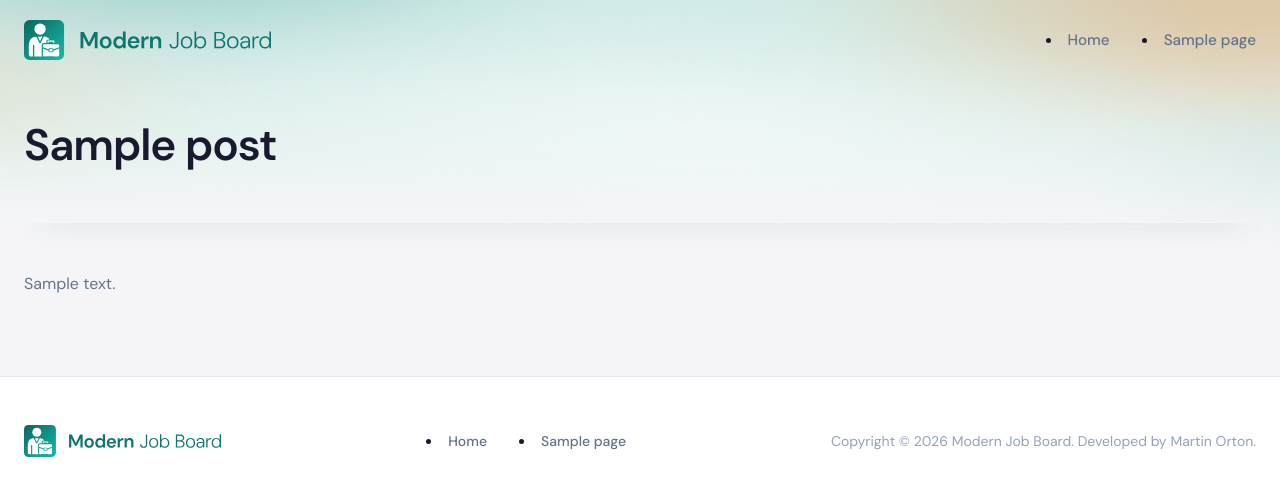
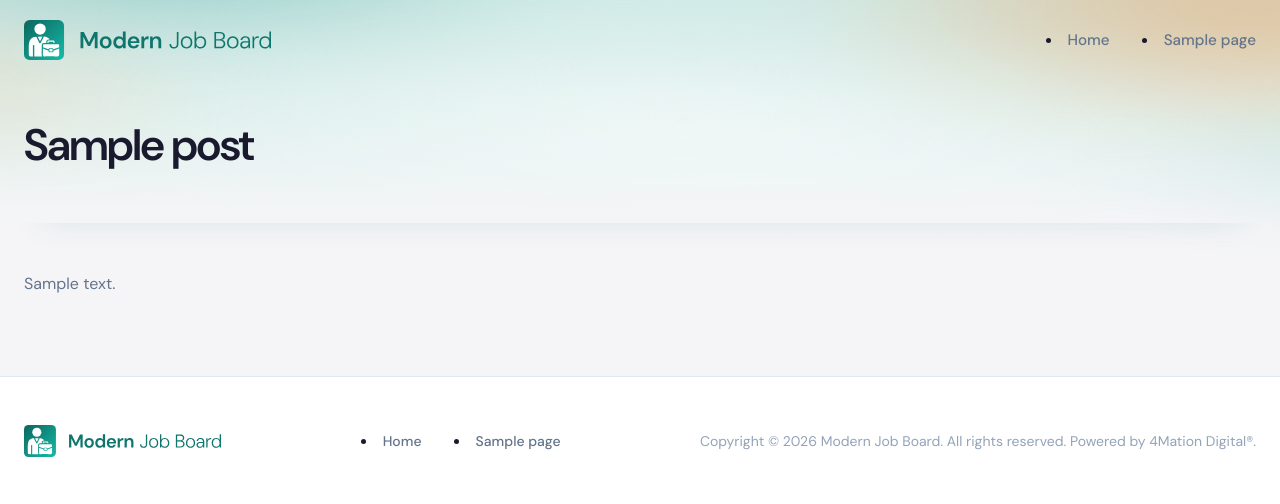
Before and after one commit to MartinOrton/modern-job-board-theme, a WordPress theme: template index.php in a window 1280 px wide. Shown: the top 504 px of the page. Run offline with PHP 8.4 and a stand-in for WordPress, Linux system fonts and the light colour scheme; the site name, menu and one post (Sample post) are stand-ins, and other content is empty.

Commit message:
Self-hosted DM Sans, new copyright line (0.9.0-beta.72)
- DM Sans served from the theme (variable woff2, latin + latin-ext);
  no more requests to Google Fonts on the site or in the editor.
- Footer: "Copyright © {year} Modern Job Board. All rights reserved.
  Powered by 4Mation Digital®", linked to 4mation.digital in a new tab.
- Privacy and Cookie Policy: Google Fonts item removed (one-off update
  of the live pages).

Co-Authored-By: Claude Opus 5.5 <noreply@anthropic.com>
Claude-Session: https://claude.ai/code/session_011eNM8LrPwtigcZq5nayHnB

```diff
--- /dev/null
+++ b/css/fonts.css
@@ -0,0 +1,48 @@
+/**
+ * DM Sans, served from the theme (no requests to Google Fonts).
+ *
+ * Variable font with optical size (9-40) and weight (100-1000) axes, normal
+ * and italic, split into latin and latin-ext like Google Fonts does.
+ * Files: fonts/dm-sans/ (from @fontsource-variable/dm-sans 5.3.0).
+ * Licence: SIL Open Font License 1.1, fonts/dm-sans/OFL.txt.
+ */
+
+@font-face {
+    font-family: 'DM Sans';
+    font-style: normal;
+    font-weight: 100 1000;
+    font-display: swap;
+    src: url(../fonts/dm-sans/dm-sans-latin-ext-opsz-normal.woff2) format('woff2-variations'),
+        url(../fonts/dm-sans/dm-sans-latin-ext-opsz-normal.woff2) format('woff2');
+    unicode-range: U+0100-02BA,U+02BD-02C5,U+02C7-02CC,U+02CE-02D7,U+02DD-02FF,U+0304,U+0308,U+0329,U+1D00-1DBF,U+1E00-1E9F,U+1EF2-1EFF,U+2020,U+20A0-20AB,U+20AD-20C0,U+2113,U+2C60-2C7F,U+A720-A7FF;
+}
+
+@font-face {
+    font-family: 'DM Sans';
+    font-style: italic;
+    font-weight: 100 1000;
+    font-display: swap;
+    src: url(../fonts/dm-sans/dm-sans-latin-ext-opsz-italic.woff2) format('woff2-variations'),
+        url(../fonts/dm-sans/dm-sans-latin-ext-opsz-italic.woff2) format('woff2');
+    unicode-range: U+0100-02BA,U+02BD-02C5,U+02C7-02CC,U+02CE-02D7,U+02DD-02FF,U+0304,U+0308,U+0329,U+1D00-1DBF,U+1E00-1E9F,U+1EF2-1EFF,U+2020,U+20A0-20AB,U+20AD-20C0,U+2113,U+2C60-2C7F,U+A720-A7FF;
+}
+
+@font-face {
+    font-family: 'DM Sans';
+    font-style: normal;
+    font-weight: 100 1000;
+    font-display: swap;
+    src: url(../fonts/dm-sans/dm-sans-latin-opsz-normal.woff2) format('woff2-variations'),
+        url(../fonts/dm-sans/dm-sans-latin-opsz-normal.woff2) format('woff2');
+    unicode-range: U+0000-00FF,U+0131,U+0152-0153,U+02BB-02BC,U+02C6,U+02DA,U+02DC,U+0304,U+0308,U+0329,U+2000-206F,U+20AC,U+2122,U+2191,U+2193,U+2212,U+2215,U+FEFF,U+FFFD;
+}
+
+@font-face {
+    font-family: 'DM Sans';
+    font-style: italic;
+    font-weight: 100 1000;
+    font-display: swap;
+    src: url(../fonts/dm-sans/dm-sans-latin-opsz-italic.woff2) format('woff2-variations'),
+        url(../fonts/dm-sans/dm-sans-latin-opsz-italic.woff2) format('woff2');
+    unicode-range: U+0000-00FF,U+0131,U+0152-0153,U+02BB-02BC,U+02C6,U+02DA,U+02DC,U+0304,U+0308,U+0329,U+2000-206F,U+20AC,U+2122,U+2191,U+2193,U+2212,U+2215,U+FEFF,U+FFFD;
+}
--- a/css/site.css
+++ b/css/site.css
@@ -132,6 +132,13 @@
 
 .site-footer__copy a {
     font-size: inherit;
+}
+
+/* Keep the line clear of the floating back-to-top button on small screens. */
+@media (max-width: 1023px) {
+    .site-footer__bottom {
+        padding-right: 3.75rem;
+    }
 }
 
 .site-footer__extra {
--- a/footer.php
+++ b/footer.php
@@ -29,7 +29,7 @@
                 </nav>
             </div>
             <div class="site-footer__bottom">
-                <p class="site-footer__copy"><?php echo wp_kses( mjb_theme_footer_copyright(), array( 'a' => array( 'href' => true ) ) ); ?></p>
+                <p class="site-footer__copy"><?php echo wp_kses( mjb_theme_footer_copyright(), array( 'a' => array( 'href' => true, 'target' => true, 'rel' => true ) ) ); ?></p>
                 <?php if ( ! empty( $mjb_footer['loose'] ) ) : ?>
                     <ul class="site-footer__extra">
                         <?php foreach ( $mjb_footer['loose'] as $mjb_link ) : ?>
@@ -69,8 +69,7 @@
                     <a href="https://martinorton.com">Author</a>
                 <?php endif; ?>
             </div>
-            <div class="footer-copy">Copyright &copy; <?php echo esc_html( gmdate( 'Y' ) ); ?> Modern Job Board. Developed by <a
-                    href="https://martinorton.com">Martin Orton</a>.</div>
+            <div class="footer-copy"><?php echo wp_kses( mjb_theme_footer_copyright(), array( 'a' => array( 'href' => true, 'target' => true, 'rel' => true ) ) ); ?></div>
         </div>
     </footer>
     <?php endif; ?>
--- a/functions.php
+++ b/functions.php
@@ -5,7 +5,7 @@
  * @package ModernJobBoardTheme
  */
 
-define( 'MJB_THEME_VERSION', '0.9.0-beta.71' );
+define( 'MJB_THEME_VERSION', '0.9.0-beta.72' );
 
 if ( ! function_exists( 'mjb_theme_setup' ) ) {
 	/**
@@ -50,7 +50,7 @@ if ( ! function_exists( 'mjb_theme_setup' ) ) {
 
 		add_editor_style(
 			array(
-				'https://fonts.googleapis.com/css2?family=DM+Sans:ital,opsz,wght@0,9..40,400;0,9..40,500;0,9..40,600;0,9..40,700;1,9..40,400&display=swap',
+				'css/fonts.css',
 				'css/styles.css',
 				'css/editor.css',
 				'style.css',
@@ -64,17 +64,18 @@ add_action( 'after_setup_theme', 'mjb_theme_setup' );
  * Enqueue frontend scripts and styles.
  */
 function mjb_theme_scripts() {
+	// DM Sans is served from the theme: no requests to Google Fonts.
 	wp_enqueue_style(
-		'mjb-google-fonts',
-		'https://fonts.googleapis.com/css2?family=DM+Sans:ital,opsz,wght@0,9..40,400;0,9..40,500;0,9..40,600;0,9..40,700;1,9..40,400&display=swap',
+		'mjb-fonts',
+		get_template_directory_uri() . '/css/fonts.css',
 		array(),
-		null
+		MJB_THEME_VERSION
 	);
 
 	wp_enqueue_style(
 		'mjb-main-style',
 		get_template_directory_uri() . '/css/styles.css',
-		array( 'mjb-google-fonts' ),
+		array( 'mjb-fonts' ),
 		MJB_THEME_VERSION
 	);
 
@@ -140,16 +141,16 @@ add_action( 'wp_enqueue_scripts', 'mjb_theme_scripts' );
  */
 function mjb_theme_editor_assets() {
 	wp_enqueue_style(
-		'mjb-google-fonts-editor',
-		'https://fonts.googleapis.com/css2?family=DM+Sans:ital,opsz,wght@0,9..40,400;0,9..40,500;0,9..40,600;0,9..40,700;1,9..40,400&display=swap',
+		'mjb-fonts-editor',
+		get_template_directory_uri() . '/css/fonts.css',
 		array(),
-		null
+		MJB_THEME_VERSION
 	);
 
 	wp_enqueue_style(
 		'mjb-main-style-editor',
 		get_template_directory_uri() . '/css/styles.css',
-		array( 'mjb-google-fonts-editor' ),
+		array( 'mjb-fonts-editor' ),
 		MJB_THEME_VERSION
 	);
 
--- a/inc/footer.php
+++ b/inc/footer.php
@@ -138,15 +138,25 @@ function mjb_theme_footer_heading( $item ) {
 }
 
 /**
+ * Address of 4Mation Digital, linked from the copyright line.
+ * Change it with the mjb_theme_company_url filter.
+ *
+ * @return string
+ */
+function mjb_theme_company_url() {
+	return (string) apply_filters( 'mjb_theme_company_url', 'https://4mation.digital/' );
+}
+
+/**
  * Copyright line at the bottom of the footer.
  *
  * @return string
  */
 function mjb_theme_footer_copyright() {
 	return sprintf(
-		/* translators: 1: year, 2: link to the developer's site */
-		__( 'Copyright &copy; %1$s Modern Job Board, a product of 4Mation Digital (Pty) Ltd. Developed by %2$s.', 'modern-job-board-theme' ),
+		/* translators: 1: year, 2: link to 4Mation Digital */
+		__( 'Copyright &copy; %1$s Modern Job Board. All rights reserved. Powered by %2$s.', 'modern-job-board-theme' ),
 		esc_html( gmdate( 'Y' ) ),
-		'<a href="https://martinorton.com">Martin Orton</a>'
+		'<a href="' . esc_url( mjb_theme_company_url() ) . '" target="_blank" rel="noopener">4Mation Digital&reg;</a>'
 	);
 }
--- a/inc/pages/cookie-policy.html
+++ b/inc/pages/cookie-policy.html
@@ -40,8 +40,6 @@
 
 <!-- wp:list -->
 <ul class="wp-block-list"><!-- wp:list-item -->
-<li><strong>Google Fonts</strong> supplies the site's typeface. It does not set cookies, but Google receives your IP address.</li>
-<!-- /wp:list-item --><!-- wp:list-item -->
 <li><strong>Google Maps</strong> shows the map in the demo job board, when it is switched on.</li>
 <!-- /wp:list-item --><!-- wp:list-item -->
 <li><strong>Google reCAPTCHA</strong> can protect forms against spam, when it is switched on.</li>
--- a/inc/pages/privacy-policy.html
+++ b/inc/pages/privacy-policy.html
@@ -78,8 +78,6 @@
 <!-- /wp:list-item --><!-- wp:list-item -->
 <li><strong>Email delivery.</strong> Messages from the website are sent through our hosting provider's mail server or an email delivery service.</li>
 <!-- /wp:list-item --><!-- wp:list-item -->
-<li><strong>Google Fonts.</strong> The site loads its typeface from Google's servers, so your browser sends your IP address to Google when a page loads. See <a href="https://policies.google.com/privacy" target="_blank" rel="noreferrer noopener">Google's privacy policy</a>.</li>
-<!-- /wp:list-item --><!-- wp:list-item -->
 <li><strong>Google Maps</strong> shows the map in the demo job board, and <strong>Google reCAPTCHA</strong> can protect forms against spam. When these are switched on, Google receives your IP address and may set its own cookies.</li>
 <!-- /wp:list-item --><!-- wp:list-item -->
 <li><strong>flagcdn.com</strong> serves the small country flag images in the demo's currency picker.</li>
--- a/style.css
+++ b/style.css
@@ -4,7 +4,7 @@ Theme URI: https://www.modernjobboard.com
 Author: Martin Orton / Antigravity
 Author URI: https://martinorton.com
 Description: Custom WordPress theme converted from a static HTML template for Modern Job Board. Pre-stable beta release (not 1.0 stable).
-Version: 0.9.0-beta.71
+Version: 0.9.0-beta.72
 License: GNU General Public License v2 or later
 License URI: http://www.gnu.org/licenses/gpl-2.0.html
 Text Domain: modern-job-board-theme
```
Also changed, not shown: fonts/dm-sans/OFL.txt (added, +93 -0 lines), inc/site.php (+52 -0 lines), CHANGELOG.md, fonts/dm-sans/dm-sans-latin-ext-opsz-italic.woff2 (added), fonts/dm-sans/dm-sans-latin-ext-opsz-normal.woff2 (added), fonts/dm-sans/dm-sans-latin-opsz-italic.woff2 (added), fonts/dm-sans/dm-sans-latin-opsz-normal.woff2 (added).
